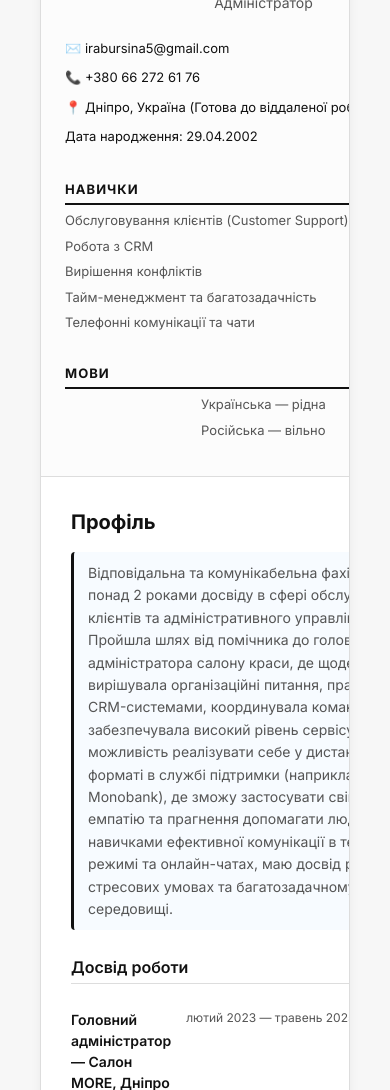
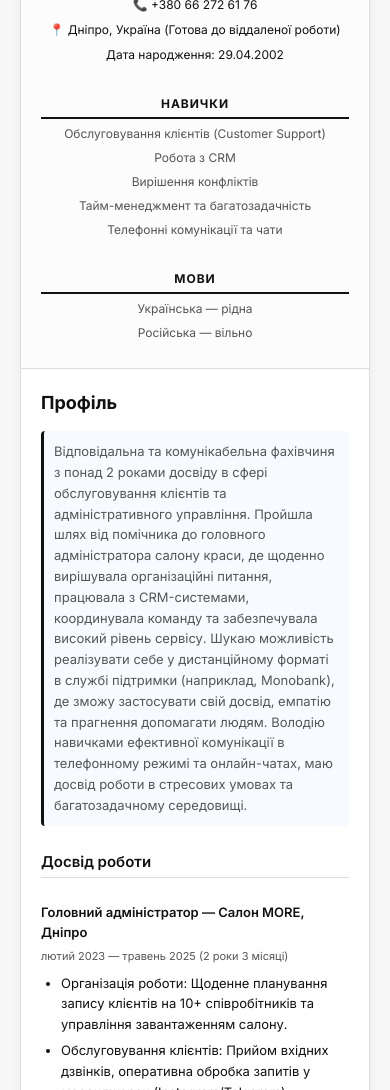
Before and after one commit to irabursina/resume, a plain HTML site: page index.html in a window 390 px wide. Shown: the part 285-1375 px from the top of the page. Drawn offline with Linux system fonts and the light colour scheme.

Commit message:
Addded new styles to style.css file.
Addded new styles to style.css file to adapt index.html for better mobile responsiveness and visual appeal.

```diff
--- a/style.css
+++ b/style.css
@@ -235,3 +235,85 @@ h3 {
         grid-template-columns: 1fr; /* Для друку краще в один стовпець */
     }
 }
+
+/* 📱 Додатковий адаптив під мобільні */
+@media (max-width: 600px) {
+    body {
+        padding: 20px;
+    }
+
+    .card {
+        grid-template-columns: 1fr; /* Sidebar зверху, main нижче */
+    }
+
+    .sidebar {
+        padding: 20px;
+        align-items: center;
+        text-align: center;
+    }
+
+    .avatar {
+        width: 120px;
+        height: 120px;
+    }
+
+    .name {
+        font-size: 20px;
+    }
+
+    .role {
+        font-size: 13px;
+    }
+
+    .contact {
+        font-size: 12px;
+        line-height: 1.6;
+    }
+
+    .section-title {
+        font-size: 12px;
+        text-align: center;
+    }
+
+    .langs p,
+    .skills-list li {
+        font-size: 12px;
+    }
+
+    .main {
+        padding: 20px;
+    }
+
+    h1 {
+        font-size: 18px;
+    }
+
+    h2 {
+        font-size: 15px;
+    }
+
+    h3 {
+        font-size: 13px;
+    }
+
+    .summary {
+        font-size: 13px;
+        padding: 10px;
+        margin-bottom: 15px;
+    }
+
+    .row {
+        flex-direction: column;
+        align-items: flex-start;
+        gap: 6px;
+    }
+
+    .when {
+        font-size: 11px;
+    }
+
+    .two-col {
+        grid-template-columns: 1fr; /* В один стовпчик */
+        gap: 20px;
+    }
+}
```
